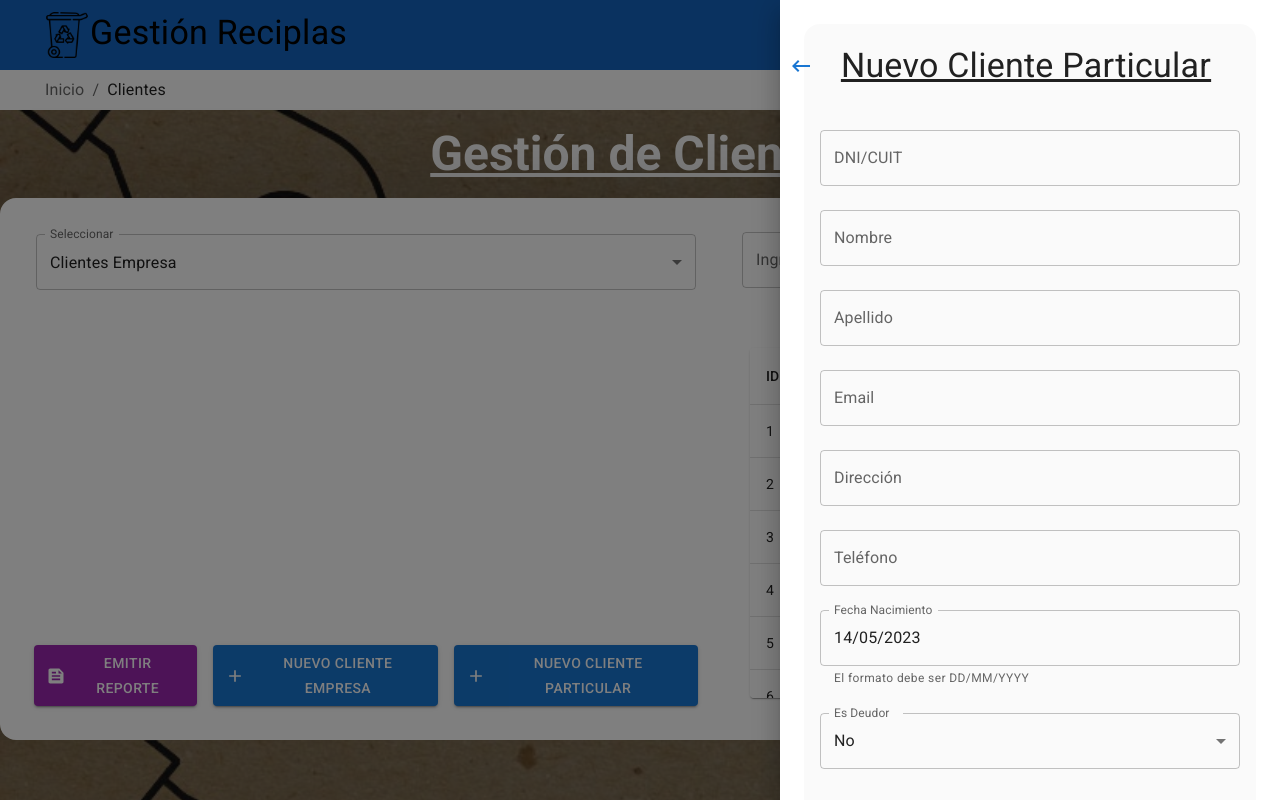
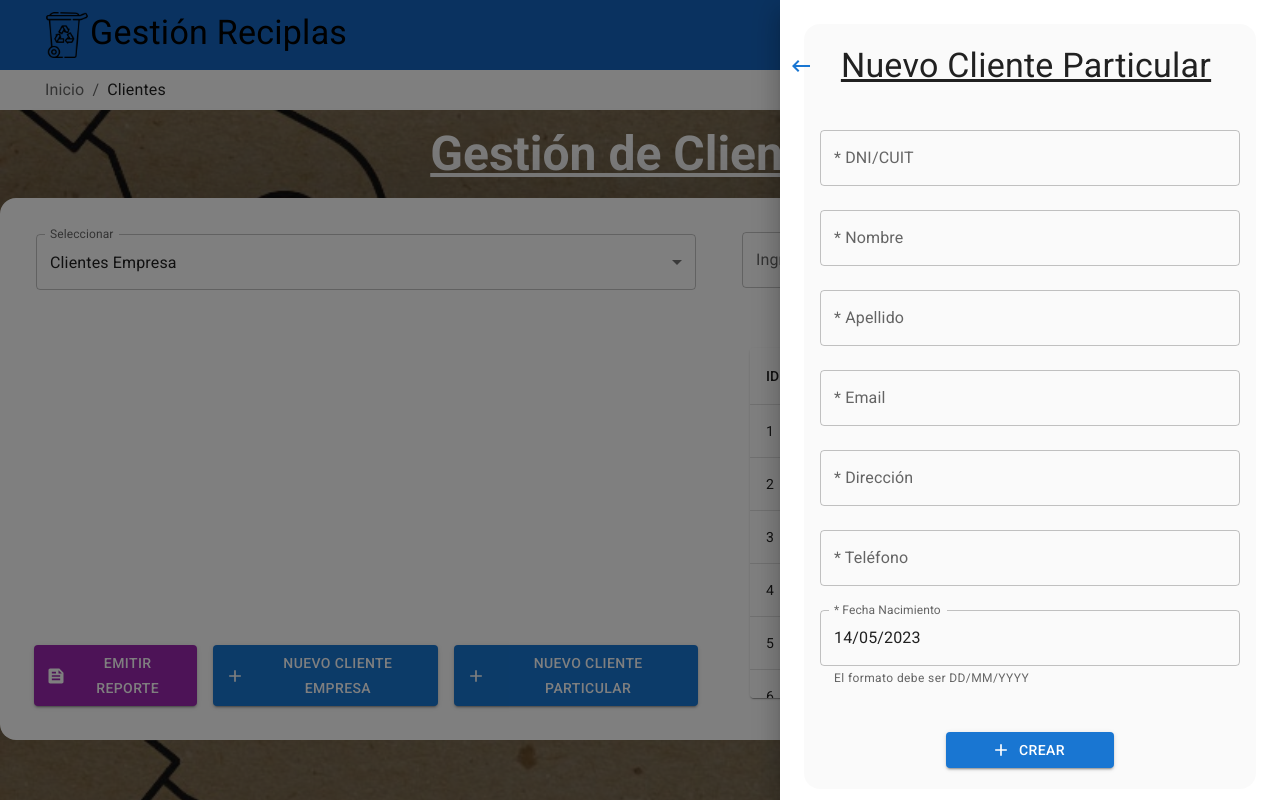
Before and after one commit to juansegnana/dds-tpi, a Next.js app: page /clientes in a window 1280 px wide. Both pictures are taken after a click on the button "NUEVO CLIENTE PARTICULAR". Built offline with nearby package versions, Linux system fonts and the light colour scheme; grey boxes are pictures that could not be loaded.

Commit message:
Sacamos el deudor

```diff
--- a/src/pages/clientes/index.tsx
+++ b/src/pages/clientes/index.tsx
@@ -234,7 +234,7 @@ const UsuarioDetailsDrawer: FC<{
                 autoComplete="no"
                 disabled={!!userData}
                 fullWidth
-                label={formType === "cliente" ? "DNI/CUIT" : "CUIT"}
+                label={formType === "cliente" ? "* DNI/CUIT" : "* CUIT"}
                 id="test"
                 type="text"
                 value={userData?.cuit || formData.cuit}
@@ -246,7 +246,7 @@ const UsuarioDetailsDrawer: FC<{
                 autoComplete="no"
                 fullWidth
                 label={
-                  formType === "cliente" ? "Nombre" : "Nombre de la empresa"
+                  formType === "cliente" ? "* Nombre" : "* Nombre de la empresa"
                 }
                 id="test"
                 type="text"
@@ -260,7 +260,7 @@ const UsuarioDetailsDrawer: FC<{
                   autoComplete="no"
                   disabled={!!userData}
                   fullWidth
-                  label="Apellido"
+                  label="* Apellido"
                   id="test"
                   type="text"
                   value={userData?.apellido || formData?.apellido}
@@ -272,7 +272,7 @@ const UsuarioDetailsDrawer: FC<{
                 autoComplete="no"
                 disabled={!!userData}
                 fullWidth
-                label="Email"
+                label="* Email"
                 id="test"
                 type="text"
                 value={userData?.email || formData.email}
@@ -283,7 +283,7 @@ const UsuarioDetailsDrawer: FC<{
                 autoComplete="no"
                 disabled={!!userData}
                 fullWidth
-                label="Dirección"
+                label="* Dirección"
                 id="test"
                 type="text"
                 value={userData?.direccion || formData.direccion}
@@ -294,7 +294,7 @@ const UsuarioDetailsDrawer: FC<{
                 autoComplete="no"
                 disabled={!!userData}
                 fullWidth
-                label="Teléfono"
+                label="* Teléfono"
                 id="test"
                 type="tel"
                 value={userData?.telefono || formData.telefono || ""}
@@ -303,7 +303,7 @@ const UsuarioDetailsDrawer: FC<{
                 <DatePicker
                   onChange={handleDateChange}
                   disabled={!!userData}
-                  label="Fecha Nacimiento"
+                  label="* Fecha Nacimiento"
                   value={
                     userData || formData?.fecha
                       ? dayjs(
@@ -321,7 +321,15 @@ const UsuarioDetailsDrawer: FC<{
                   views={["day", "month", "year"]}
                 />
               )}
-
+           {/* {user.area !== "gerencial" && (
+            <Box
+              display="flex"
+              justifyContent="center"
+            >
+            <Box
+            textAlign="center"
+            width="70%"
+            >
               <FormControl fullWidth>
                 <InputLabel id="select-label">Es Deudor</InputLabel>
                 <Select
@@ -330,16 +338,18 @@ const UsuarioDetailsDrawer: FC<{
                   labelId="select-label"
                   id="simple-select"
                   // value={userData?.tipo || "Cliente Particular"}
-                  value={userData?.debe || formData.debe || "si"}
+                  value={userData?.debe || formData.debe || "No"}
                   label="Seleccionar"
                   onChange={handleChange}
                   name={"debe"}
                 >
+                  <MenuItem value={"no"}>No</MenuItem>
                   <MenuItem value={"si"}>Si</MenuItem>
-                  <MenuItem value={"no"}>No</MenuItem>
                 </Select>
               </FormControl>
-
+            </Box>
+            </Box>
+            )} */}
               {/* {["ventas", "administracion", "gerencial"].includes(
                 user.area
               ) && (
```
